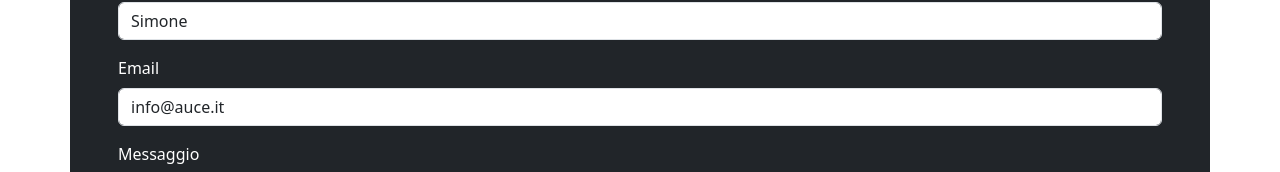
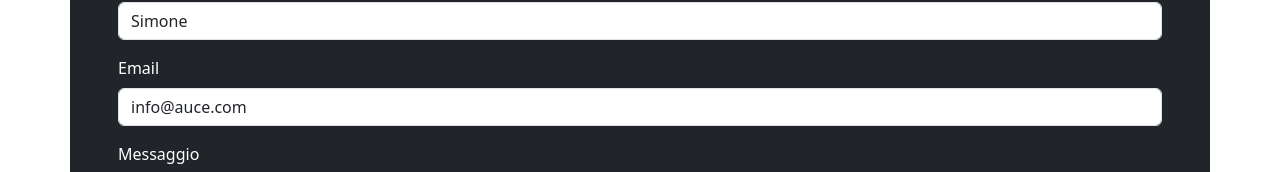
Before and after one commit to simoneaucello/vite-boolfolio, a Vue app: page /contatti in a window 1280 px wide. Shown: the part 206-378 px from the top of the page. Built offline with nearby package versions, Linux system fonts and the light colour scheme.

Commit message:
[add] mail sending new contact

```diff
--- a/src/components/pages/Contacts.vue
+++ b/src/components/pages/Contacts.vue
@@ -12,7 +12,7 @@ import Loader from '../partials/Loader.vue';
     data(){
       return{
         name: 'Simone',
-        email: 'info@auce.it',
+        email: 'info@auce.com',
         message: 'Ciao!',
         sending: false,
         sent: false,
@@ -27,7 +27,6 @@ import Loader from '../partials/Loader.vue';
     methods: {
       sendEmail(){
         this.sending = true;
-        console.log('send email');
         const data = {
           name: this.name,
           email: this.email,
```
